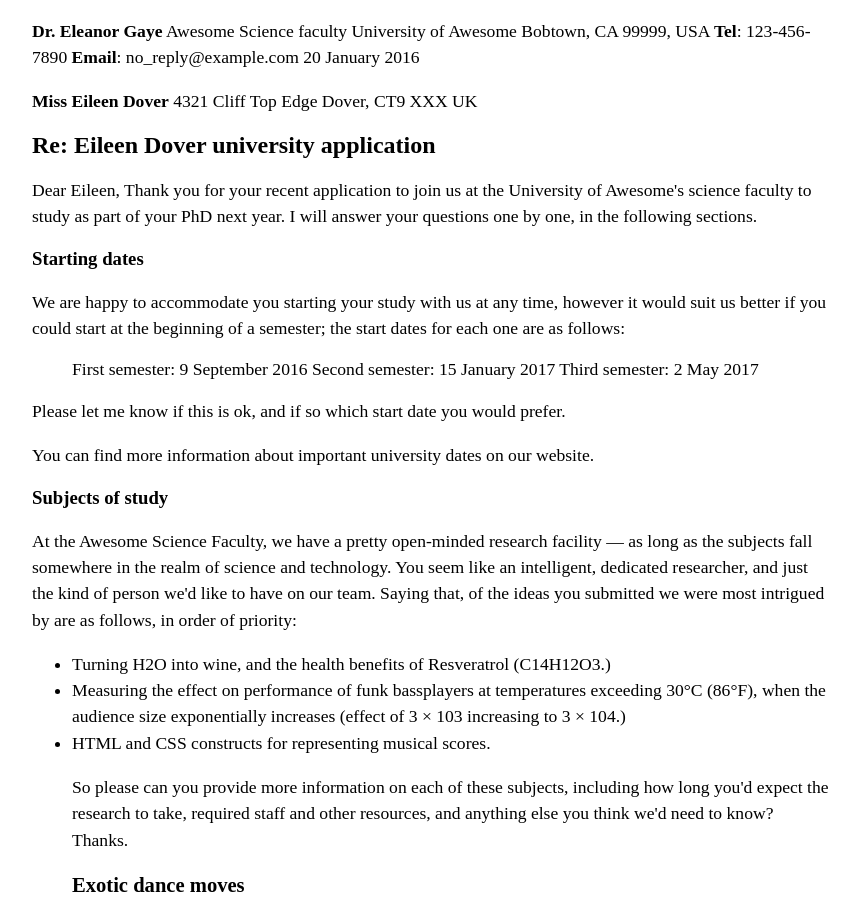
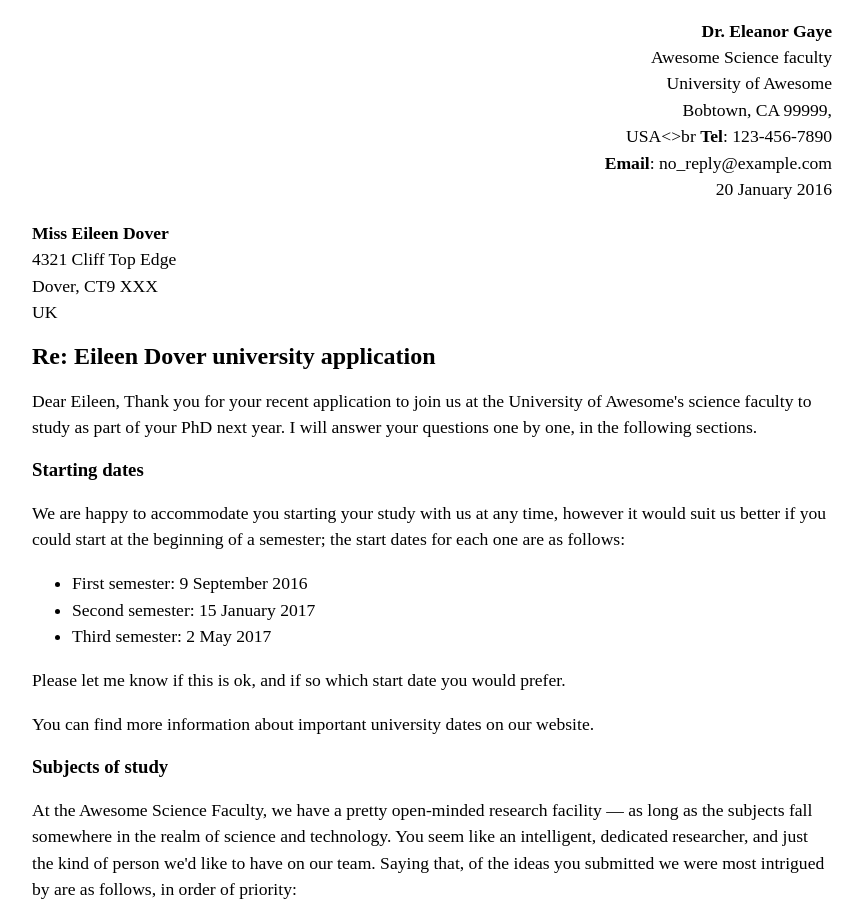
Before and after one commit to Kokotandayo9090/letter-markup, a plain HTML site: page index.html in a window 1280 px wide. Shown: the top 905 px of the page, without its empty margins (208-1071 px from the left). Drawn offline with Linux system fonts and the light colour scheme.

Commit message:
Update index.html

```diff
--- a/index.html
+++ b/index.html
@@ -36,23 +36,24 @@ margin: 1rem 0;
 </head>
 <body>
 <adress>
-<p>
-<strong>Dr. Eleanor Gaye</strong>
-Awesome Science faculty
-University of Awesome
-Bobtown, CA 99999,
-USA
-<strong>Tel</strong>: 123-456-7890
-<strong>Email</strong>: no_reply@example.com
 
-20 January 2016
+<p style="text-align:right;">
+<strong>Dr. Eleanor Gaye</strong><br>
+Awesome Science faculty<br>
+University of Awesome<br>
+Bobtown, CA 99999,<br>
+USA<>br
+<strong>Tel</strong>: 123-456-7890<br>
+<strong>Email</strong>: no_reply@example.com<br>
+
+20 January 2016<br>
 </p>
 </adress>
 <p>
-<strong>Miss Eileen Dover</strong>
-4321 Cliff Top Edge
-Dover, CT9 XXX
-UK
+<strong>Miss Eileen Dover</strong><br>
+4321 Cliff Top Edge<br>
+Dover, CT9 XXX<br>
+UK<br>
 </p>
 
 
@@ -68,9 +69,9 @@ Thank you for your recent application to join us at the University of Awesome's
 We are happy to accommodate you starting your study with us at any time, however it would suit us better if you could start at the beginning of a semester; the start dates for each one are as follows:
 </p>
 <ul>
-First semester: 9 September 2016
-Second semester: 15 January 2017
-Third semester: 2 May 2017
+<li>First semester: 9 September 2016</li>
+<li>Second semester: 15 January 2017</li>
+<li>Third semester: 2 May 2017</li>
 </ul>
 
 <p>Please let me know if this is ok, and if so which start date you would prefer.</p>
@@ -87,7 +88,9 @@ At the Awesome Science Faculty, we have a pretty open-minded research facility
 <li>Measuring the effect on performance of funk bassplayers at temperatures exceeding 30°C (86°F), when the audience size exponentially increases (effect of 3 × 103 increasing to 3 × 104.)</li>
 <li>HTML and CSS constructs for representing musical scores.</li>
 
-<p>So please can you provide more information on each of these subjects, including how long you'd expect the research to take, required staff and other resources, and anything else you think we'd need to know? Thanks.</p>
+<p>
+So please can you provide more information on each of these subjects, including how long you'd expect the research to take, required staff and other resources, and anything else you think we'd need to know? Thanks.
+</p>
 
 
 <h3>Exotic dance moves</h3>
```
